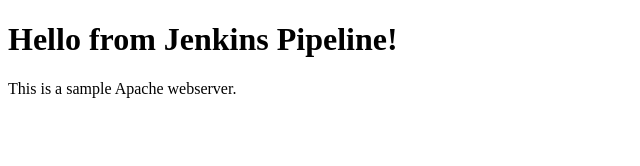
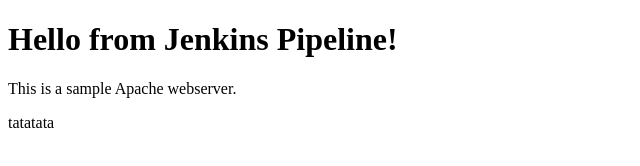
Before and after one commit to hotsnoopy88/apache-webserver, a plain HTML site: page index.html in a window 1280 px wide. Shown: the full height of the page, 0-640 px from the left. Drawn offline with Linux system fonts and the light colour scheme.

Commit message:
Update Project

```diff
--- a/index.html
+++ b/index.html
@@ -7,5 +7,6 @@
 <body>
     <h1>Hello from Jenkins Pipeline!</h1>
     <p>This is a sample Apache webserver.</p>
+    <p>tatatata</p>
 </body>
 </html>
```
